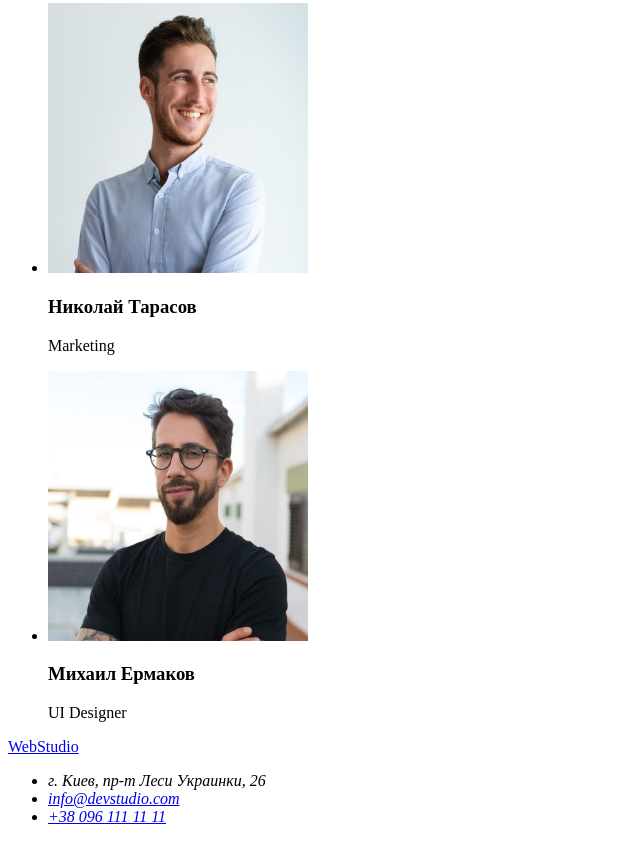
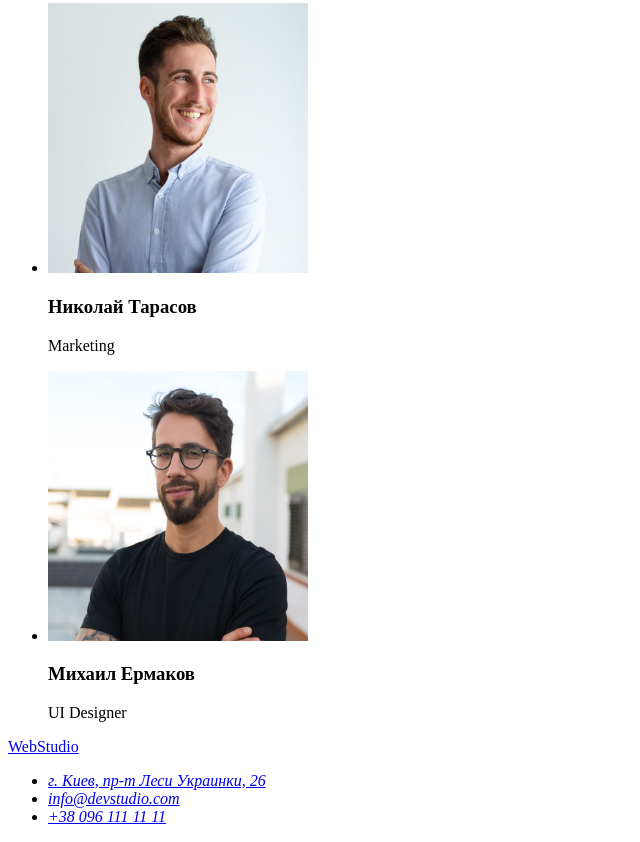
Before and after one commit to KhrystynaLavryniv/goit-markup-hw-01, a plain HTML site: page index.html in a window 1280 px wide. Shown: the part 2332-3174 px from the top of the page, without its empty margins (0-640 px from the left). Drawn offline with Linux system fonts and the light colour scheme.

Commit message:
додано посилання

```diff
--- a/index.html
+++ b/index.html
@@ -102,7 +102,7 @@
         <address>
             <ul>
                 <li>
-                    г. Киев, пр-т Леси Украинки, 26
+                    <a href="https://goo.gl/maps/XUeU43AZjisHMiNE7"target="_blank" rel="noopener noreferrer">г. Киев, пр-т Леси Украинки, 26</a>
                 </li>
                 <li>
                     <a href="mailto:info@devstudio.com">info@devstudio.com</a>
```
